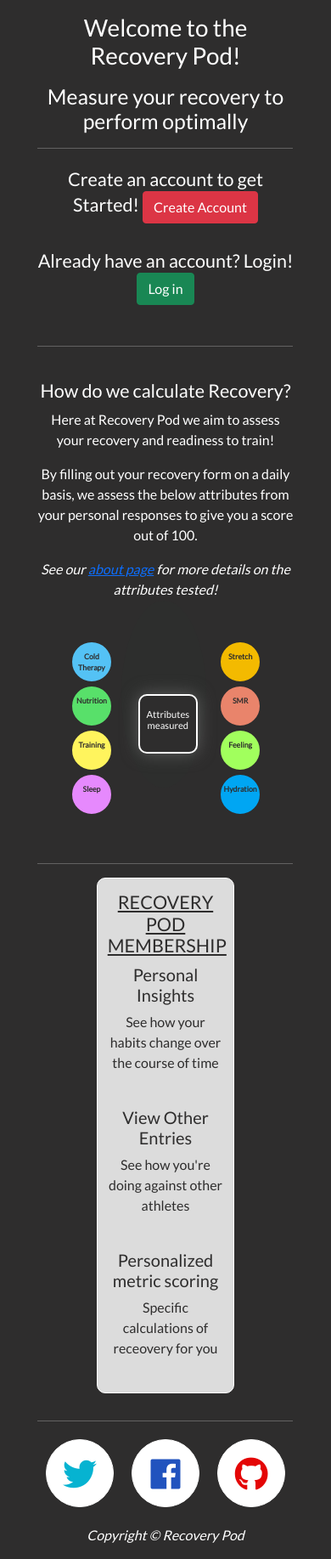
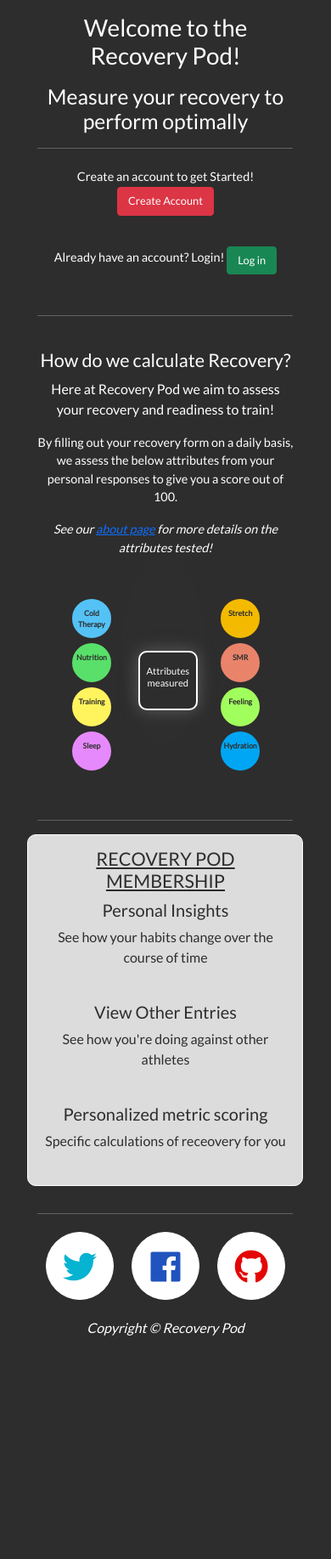
Before and after one commit to aryan008/recovery-test, a Flask app: page / in a window 390 px wide. Shown: the part 48-1883 px from the top of the page at 85% size. After the commit the page ends 1620 px from the top, so only its background shows below. Run offline with Flask 2, Linux system fonts and the light colour scheme; data that the repository does not hold is empty; some libraries are stand-ins or nearby versions.

Commit message:
all styling done for media

```diff
--- a/static/css/style.css
+++ b/static/css/style.css
@@ -654,6 +654,14 @@ footer {
 }
 
 @media only screen and (max-width:400px) {
+    .home-page-create-account, .home-page-login {
+        font-size: .8rem;
+    }
+
+    .home-page-check-text {
+        font-size: .9rem;
+    }
+
     #home-page-circle h4 {
         font-size: .7rem;
         padding: 15px 0;
--- a/templates/recovery.html
+++ b/templates/recovery.html
@@ -7,17 +7,17 @@
         <hr class="featurette-divider">
         <!--If statement to see if a user is/is not in session-->
         {% if user_check != "Yes" %}
-        <h4 class="text-center mt-4">Create an account to get Started!
+        <h4 class="text-center mt-4 home-page-check-text">Create an account to get Started!
             <span>
                 <!--account creation button since not in session-->
-                <a href="{{ url_for('create_account') }}" type="button" class="btn btn-danger">Create Account</a>
+                <a href="{{ url_for('create_account') }}" type="button" class="mt-1 btn btn-danger home-page-create-account">Create Account</a>
             </span>
         </h4>
         <br>
-        <h4 class="text-center">Already have an account? Login!
+        <h4 class="text-center home-page-check-text">Already have an account? Login!
             <span>
                 <!--login button since not in session-->
-                <a href="{{ url_for('login') }}" type="button" class="btn btn-success">Log in</a>
+                <a href="{{ url_for('login') }}" type="button" class="mt-1 btn btn-success home-page-login">Log in</a>
             </span>
         </h4>
         <br>
@@ -29,9 +29,9 @@
             <!--narrative about site-->
             <h4>How do we calculate Recovery?</h4>
             <p>Here at Recovery Pod we aim to assess your recovery and readiness to train!</p>
-            <p>By filling out your recovery form on a daily basis, we assess the below attributes from your personal
+            <p class = "home-page-check-text">By filling out your recovery form on a daily basis, we assess the below attributes from your personal
                 responses to give you a score out of 100.</p>
-            <p><i>See our <a href="{{ url_for('about') }}">about page</a> for more details on the attributes tested!</i>
+            <p class = "home-page-check-text"><i>See our <a href="{{ url_for('about') }}">about page</a> for more details on the attributes tested!</i>
             </p>
         </div>
         <div class="row">
@@ -67,7 +67,7 @@
         <br>
         <hr class="featurette-divider">
         <div class="row">
-            <div class="information-div col-6 offset-3 home-block mb-3">
+            <div class="information-div col-md-6 offset-md-3 home-block mb-3">
                 <h4 class="text-uppercase text-center mt-3"><u>Recovery Pod Membership</u></h4>
                 <div class="text-center home-block">
                     <h5>Personal Insights</h5>
```
